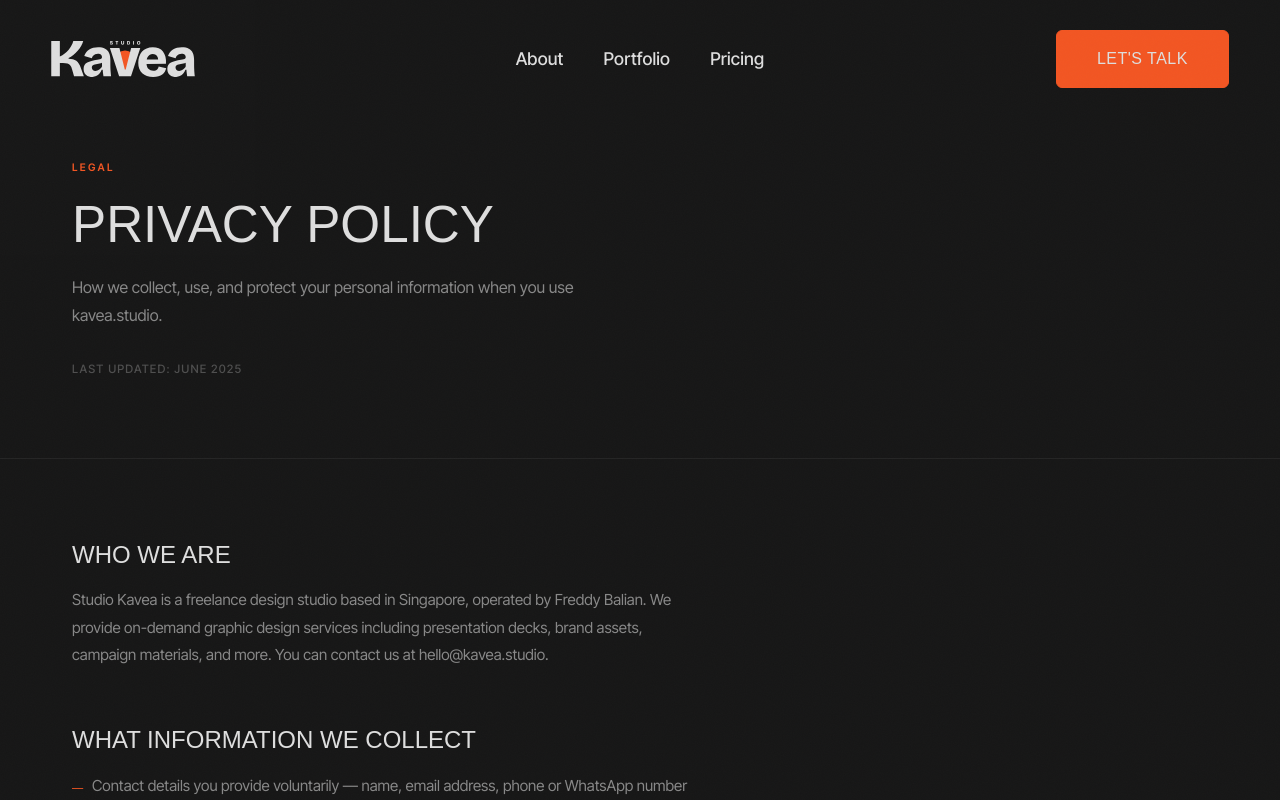
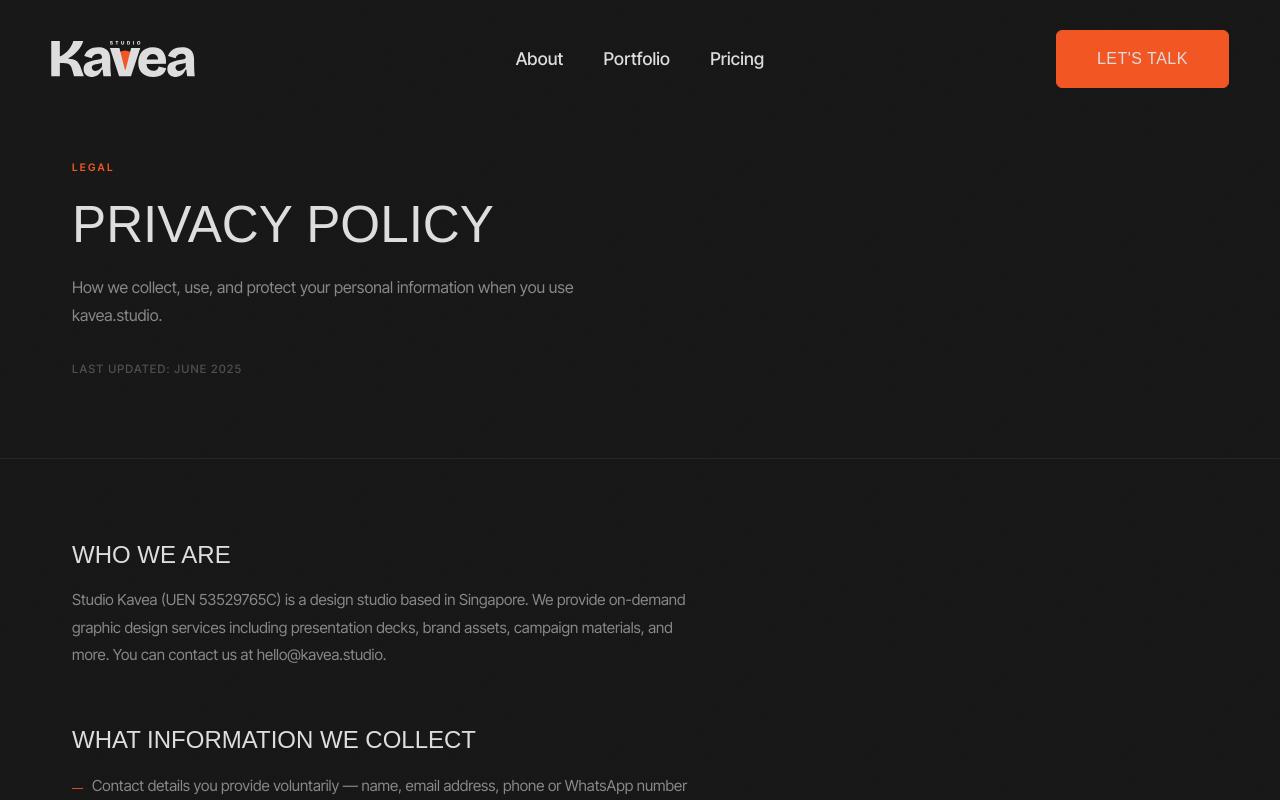
Before and after one commit to 5AMLab/freddy.design, a Next.js app: page /privacy in a window 1280 px wide. Shown: the top 800 px of the page. Built offline with nearby package versions, Linux system fonts and the light colour scheme; a web font is replaced by a local one.

Commit message:
Add UEN to legal copy and footer
Privacy and terms pages now cite the UEN (53529765C) alongside the studio
name. Footer UEN line moves out of the nav <ul> into its own element — it
isn't a nav item, so it shouldn't share the list markup with ones that are.

```diff
--- a/app/privacy/page.tsx
+++ b/app/privacy/page.tsx
@@ -13,7 +13,7 @@ export default function PrivacyPage() {
       sections={[
         {
           heading: "Who We Are",
-          body: "Studio Kavea is a freelance design studio based in Singapore, operated by Freddy Balian. We provide on-demand graphic design services including presentation decks, brand assets, campaign materials, and more. You can contact us at hello@kavea.studio.",
+          body: "Studio Kavea (UEN 53529765C) is a design studio based in Singapore. We provide on-demand graphic design services including presentation decks, brand assets, campaign materials, and more. You can contact us at hello@kavea.studio.",
         },
         {
           heading: "What Information We Collect",
--- a/app/terms/page.tsx
+++ b/app/terms/page.tsx
@@ -13,7 +13,7 @@ export default function TermsPage() {
       sections={[
         {
           heading: "Agreement",
-          body: "By accessing this website or engaging Studio Kavea for services, you agree to these terms. If you do not agree, please do not use this site or our services. These terms are governed by the laws of Singapore.",
+          body: "By accessing this website or engaging Studio Kavea (UEN 53529765C) for services, you agree to these terms. If you do not agree, please do not use this site or our services. These terms are governed by the laws of Singapore.",
         },
         {
           heading: "Services",
--- a/components/v2/KloaqFooter.tsx
+++ b/components/v2/KloaqFooter.tsx
@@ -142,8 +142,8 @@ export default function KloaqFooter() {
                     <Link href={href}>{label}</Link>
                   </li>
                 ))}
-                <li className="kloaq-footer-uen">UEN 53529765C</li>
               </ul>
+              <div className="kloaq-footer-uen">UEN 53529765C</div>
             </div>
           </div>
         </div>
```
